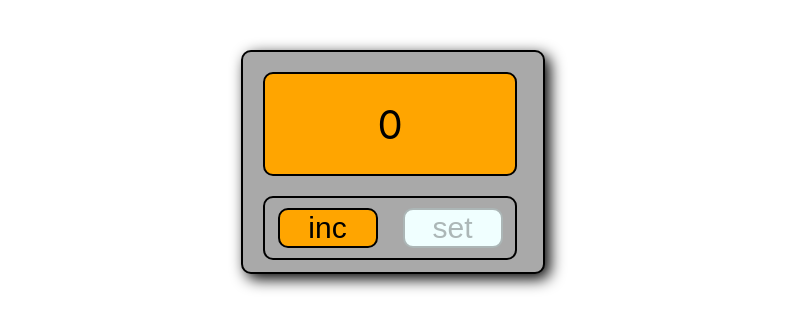
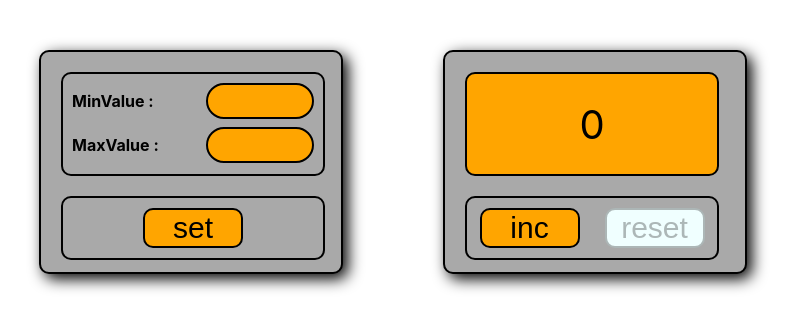
Before and after one commit to FoxSide/counterTS, a React (Create React App) app: page / in a window 1280 px wide. Shown: the top 330 px of the page, without its empty margins (247-1042 px from the left). Built offline with nearby package versions, Linux system fonts and the light colour scheme.

Commit message:
add screen newValue

```diff
--- a/src/App.module.css
+++ b/src/App.module.css
@@ -1,5 +1,5 @@
-.appWrap {
-    margin: 50px auto;
+.body {
+    margin: 50px ;
     width: 300px;
     height: 220px;
     border: 2px solid;
@@ -7,3 +7,8 @@
     background-color: darkgray;
     box-shadow: 5px 5px 15px ;
 }
+
+.appWrapp {
+    display: flex;
+    justify-content: center;
+}
--- a/src/App.tsx
+++ b/src/App.tsx
@@ -1,11 +1,13 @@
-import React, {useState} from 'react';
+import React, {ChangeEvent, useState} from 'react';
 import s from './App.module.css';
 import {Counter} from "./Counter/Counter";
+import {SetValue} from "./Counter/SetValue/SetValue";
 
 function App() {
-  const minValue = 0
-  const maxValue = 5
-  const [count, setCount] = useState<number>(minValue)
+  const [minValue, setMinValue] = useState(0)
+  const [maxValue, setmaxValue] = useState(5)
+  const [count, setCount] = useState(minValue)
+
 
   const addCount = () => {
     if (minValue < maxValue) {
@@ -13,12 +15,30 @@ function App() {
     }
   }
   const resetCount = () => {
-    setCount(0)
+    setCount(minValue)
   }
 
+  const onChangeHandlerMin = (e: ChangeEvent<HTMLInputElement>) => {
+    setMinValue(+e.currentTarget.value)
+  }
+
+  const onChangeHandlerMax = (e: ChangeEvent<HTMLInputElement>) => {
+    setmaxValue(+e.currentTarget.value)
+  }
+
+  const newValue = () => {
+    setCount(minValue)
+  }
+
+
   return (
-    <div className={s.appWrap}>
-    <Counter count={count} callBackAdd={addCount} callBackReset={resetCount}/>
+    <div className={s.appWrapp}>
+      <div className={s.body}>
+        <SetValue onChangeHandlerMin={onChangeHandlerMin} onChangeHandlerMax={onChangeHandlerMax} newValue={newValue}/>
+      </div>
+      <div className={s.body}>
+        <Counter minValue={minValue} maxValue={maxValue} count={count} callBackAdd={addCount} callBackReset={resetCount}/>
+      </div>
     </div>
   );
 }
--- a/src/Counter/Button/Button.tsx
+++ b/src/Counter/Button/Button.tsx
@@ -3,14 +3,13 @@ import s from './Button.module.css';
 
 type PropsType = {
   title: string
-  count: number
-  callBack: (count: number) => void
+  callBack: () => void
   value: boolean
 }
 export const Button = (props: PropsType) => {
 
   const onClickHandler = () => {
-    props.callBack(props.count)
+    props.callBack()
   }
 
   return (
--- a/src/Counter/Counter.tsx
+++ b/src/Counter/Counter.tsx
@@ -4,21 +4,23 @@ import {Button} from "./Button/Button";
 
 
 type PropsType = {
+  maxValue: number
+  minValue: number
   count: number
-  callBackAdd: (count: number) => void
-  callBackReset: (count: number) => void
+  callBackAdd: () => void
+  callBackReset: () => void
 }
 
-export const Counter = ({count, callBackAdd, callBackReset}: PropsType) => {
+export const Counter = ({count, callBackAdd, callBackReset, maxValue, minValue}: PropsType) => {
 
   return (
     <>
       <div className={s.screen}>
-        <div className={count === 5 ? s.red : ''}>{count}</div>
+        <div className={count === maxValue ? s.red : ''}>{count}</div>
       </div>
       <div className={s.buttons}>
-        <Button title={'inc'} count={count} callBack={callBackAdd} value={count === 5}/>
-        <Button title={'set'} count={count} callBack={callBackReset} value={count === 0}/>
+        <Button title={'inc'} callBack={callBackAdd} value={count === maxValue}/>
+        <Button title={'reset'} callBack={callBackReset} value={count === minValue}/>
       </div>
     </>
   );
--- /dev/null
+++ b/src/Counter/SetValue/SetValue.module.css
@@ -0,0 +1,56 @@
+.inpScreen {
+    border: 2px solid;
+    border-radius: 10px;
+    display: flex;
+    flex-direction: column;
+    width: 250px;
+    height: 90px;
+    margin: 20px;
+    padding: 5px;
+}
+
+.inp {
+    border: 2px solid;
+    width: 100px;
+    height: 30px;
+    border-radius: 30px;
+    text-align: center;
+    background-color: orange;
+    font-size: 20px;
+}
+
+.item {
+    display: flex;
+    justify-content: space-between;
+    align-items: center;
+    margin: 4px;
+    font-weight: bold;
+}
+
+.buttonBody {
+    display: flex;
+    align-items: center;
+    justify-content: center;
+    width: 260px;
+    height: 60px;
+    margin: 20px;
+    border: 2px solid;
+    border-radius: 10px;
+}
+.button {
+    border: 2px solid;
+    width: 100px;
+    height: 40px;
+    background-color: orange;
+    font-size: 30px;
+    border-radius: 10px;
+}
+
+.button:hover {
+    box-shadow: 3px 3px 10px;
+}
+
+.button:disabled {
+    background-color: azure;
+    box-shadow: none;
+}
--- /dev/null
+++ b/src/Counter/SetValue/SetValue.tsx
@@ -0,0 +1,24 @@
+import React, {ChangeEvent} from "react";
+import s from './SetValue.module.css'
+import {Button} from "../Button/Button";
+
+type PropsType = {
+  onChangeHandlerMin: (e: ChangeEvent<HTMLInputElement>) => void
+  onChangeHandlerMax: (e: ChangeEvent<HTMLInputElement>) => void
+  newValue: () => void
+}
+
+export const SetValue = (props: PropsType) => {
+
+  return (
+    <div>
+      <div className={s.inpScreen}>
+        <div className={s.item}>MinValue :<input onChange={props.onChangeHandlerMin} className={s.inp} type="number"/></div>
+        <div className={s.item}>MaxValue :<input onChange={props.onChangeHandlerMax} className={s.inp} type="number"/></div>
+      </div>
+      <div className={s.buttonBody}>
+        <Button title={'set'} callBack={props.newValue} value={false}/>
+      </div>
+    </div>
+  )
+}
```
